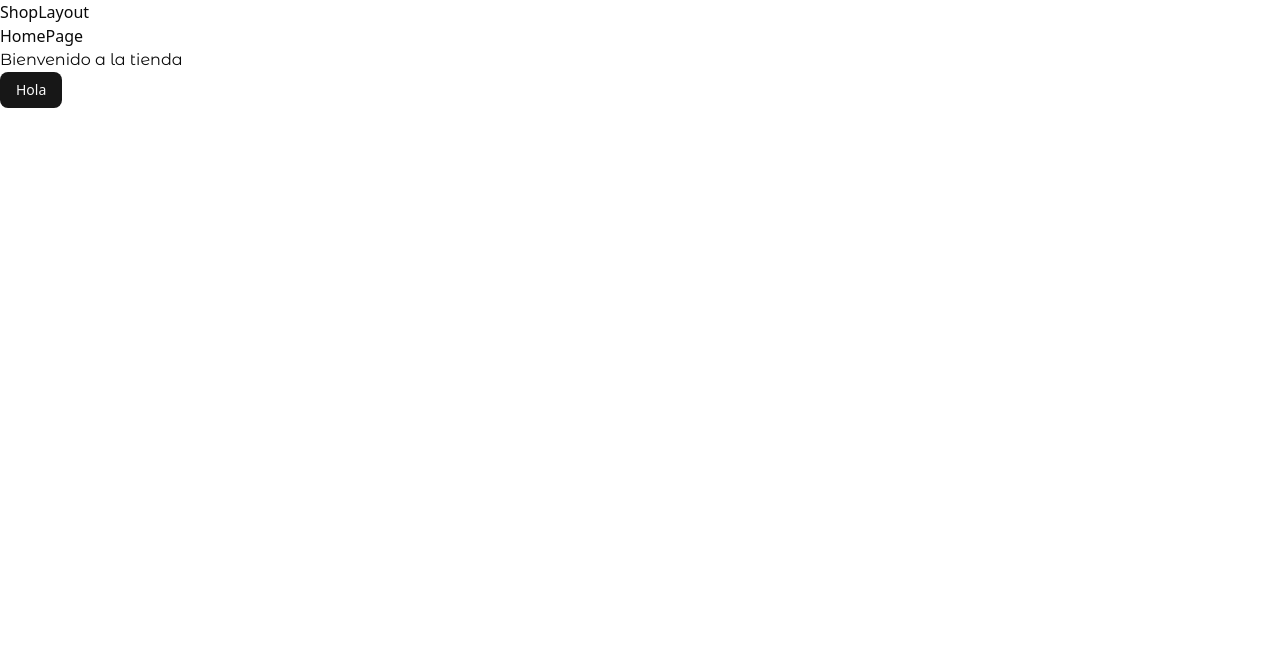
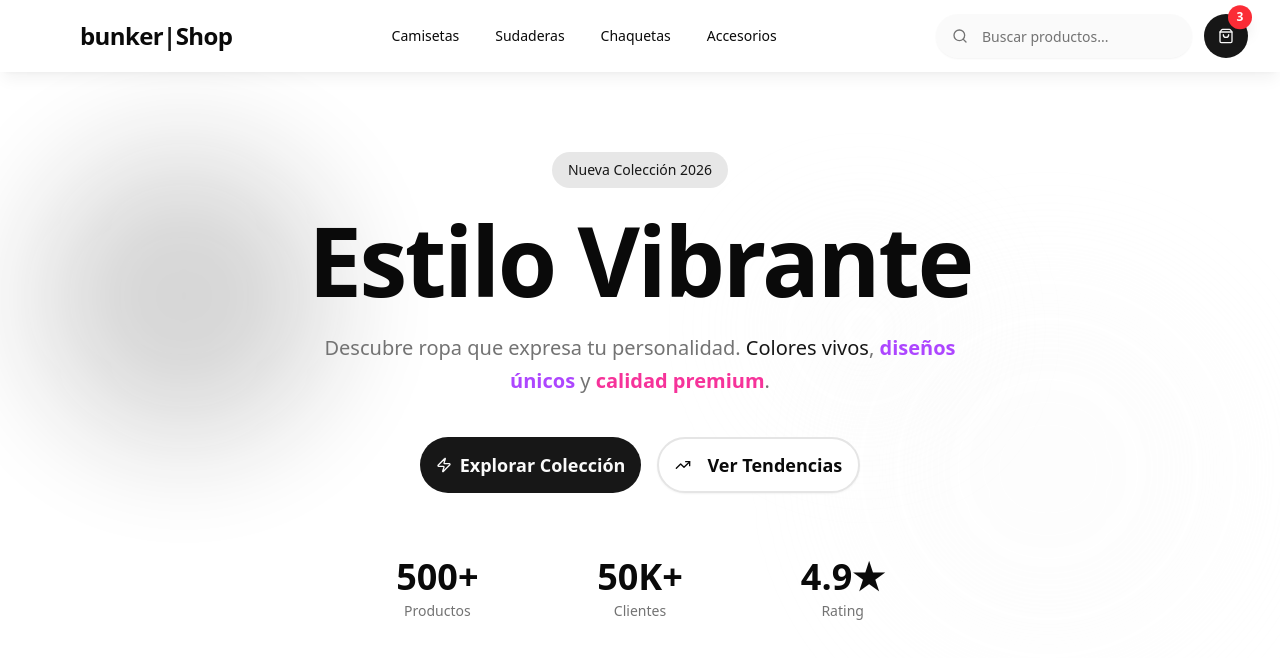
Before and after one commit to EdisonAndresPerez/Plantilla_Venta_Ecommerce, a React (Vite) app: page / in a window 1280 px wide. Shown: the top 658 px of the page. Built offline with nearby package versions, Linux system fonts and the light colour scheme.

Commit message:
creamos componentes header, actions, stats, para separar la logica de un solo componente. tambien organizamos algunas cosas de disenio y tambien hicimos la parte visual con lovable

```diff
--- /dev/null
+++ b/src/components/ui/input.tsx
@@ -0,0 +1,21 @@
+import * as React from "react"
+
+import { cn } from "@/lib/utils"
+
+function Input({ className, type, ...props }: React.ComponentProps<"input">) {
+  return (
+    <input
+      type={type}
+      data-slot="input"
+      className={cn(
+        "file:text-foreground placeholder:text-muted-foreground selection:bg-primary selection:text-primary-foreground dark:bg-input/30 border-input h-9 w-full min-w-0 rounded-md border bg-transparent px-3 py-1 text-base shadow-xs transition-[color,box-shadow] outline-none file:inline-flex file:h-7 file:border-0 file:bg-transparent file:text-sm file:font-medium disabled:pointer-events-none disabled:cursor-not-allowed disabled:opacity-50 md:text-sm",
+        "focus-visible:border-ring focus-visible:ring-ring/50 focus-visible:ring-[3px]",
+        "aria-invalid:ring-destructive/20 dark:aria-invalid:ring-destructive/40 aria-invalid:border-destructive",
+        className
+      )}
+      {...props}
+    />
+  )
+}
+
+export { Input }
--- /dev/null
+++ b/src/shop_front/components/CustomHeader.tsx
@@ -0,0 +1,75 @@
+import { Search, ShoppingBag, Menu, Sparkles } from "lucide-react";
+import { Button } from "@/components/ui/button";
+import { Input } from "@/components/ui/input";
+import { useState } from "react";
+
+export const CustomHeader = () => {
+  const [cartCount] = useState(3);
+
+  return (
+    <header className="sticky top-0 z-50 w-full glass-effect shadow-lg shadow-primary/5">
+      <div className="container mx-auto px-4 lg:px-8">
+        <div className="flex h-18 items-center justify-between py-3">
+          {/* Logo */}
+          <div className="flex items-center space-x-4">
+            <Button variant="ghost" size="icon" className="md:hidden hover:bg-primary/10">
+              <Menu className="h-5 w-5" />
+            </Button>
+            <div className="flex items-center gap-2">
+              <div className="h-10 w-10 rounded-xl button-gradient flex items-center justify-center animate-pulse-glow">
+                <Sparkles className="h-5 w-5 text-white" />
+              </div>
+              <h1 className="text-2xl font-bold tracking-tight">
+                <span className="text-foreground">bunker</span>
+                <span className="text-primary">|</span>
+                <span className="text-gradient">Shop</span>
+              </h1>
+            </div>
+          </div>
+
+          {/* Navigation - Desktop */}
+          <nav className="hidden md:flex items-center space-x-1">
+            {["Camisetas", "Sudaderas", "Chaquetas", "Accesorios"].map((item) => (
+              <a
+                key={item}
+                href="#"
+                className="px-4 py-2 text-sm font-medium rounded-full transition-all duration-300 hover:bg-primary/10 hover:text-primary"
+              >
+                {item}
+              </a>
+            ))}
+          </nav>
+
+          {/* Search and Cart */}
+          <div className="flex items-center space-x-3">
+            <div className="hidden md:flex items-center">
+              <div className="relative group">
+                <Search className="absolute left-4 top-1/2 h-4 w-4 -translate-y-1/2 text-muted-foreground group-focus-within:text-primary transition-colors" />
+                <Input
+                  placeholder="Buscar productos..."
+                  className="pl-11 w-64 h-11 rounded-full border-2 border-transparent bg-muted/50 focus:border-primary focus:bg-white transition-all duration-300"
+                />
+              </div>
+            </div>
+
+            <Button variant="ghost" size="icon" className="md:hidden hover:bg-primary/10 rounded-full">
+              <Search className="h-5 w-5" />
+            </Button>
+
+            <Button
+              size="icon"
+              className="relative button-gradient rounded-full h-11 w-11"
+            >
+              <ShoppingBag className="h-5 w-5" />
+              {cartCount > 0 && (
+                <span className="absolute -top-1 -right-1 h-6 w-6 rounded-full bg-red-500 text-white text-xs font-bold flex items-center justify-center shadow-lg animate-bounce">
+                  {cartCount}
+                </span>
+              )}
+            </Button>
+          </div>
+        </div>
+      </div>
+    </header>
+  );
+};
--- /dev/null
+++ b/src/shop_front/components/CustomJumbotron.tsx
@@ -0,0 +1,54 @@
+import { CustomjumAction } from "./CustomjumAction";
+import { CustomjumStats } from "./CustomjumStats";
+
+interface Props {
+  //titulo de promocion
+  badgeText?: string;
+  title: string;
+  subtitle: string;
+}
+
+export const CustomJumbotron = () => {
+  return (
+    <>
+      {/* Hero Section */}
+      <section className="py-20 px-4 lg:px-8 relative overflow-hidden">
+        {/* Decorative elements */}
+        <div className="absolute top-20 left-10 h-72 w-72 rounded-full bg-primary/20 blur-3xl animate-pulse" />
+        <div className="absolute bottom-10 right-10 h-96 w-96 rounded-full bg-secondary/20 blur-3xl animate-pulse" />
+        <div className="absolute top-40 right-1/4 h-48 w-48 rounded-full bg-accent/20 blur-3xl animate-pulse" />
+
+        <div className="container mx-auto text-center relative z-10">
+          <div className="inline-flex items-center gap-2 px-4 py-2 rounded-full bg-primary/10 text-primary text-sm font-medium mb-6 animate-float">
+            Nueva Colección 2026
+          </div>
+
+          <h1 className="text-5xl lg:text-8xl font-bold tracking-tight mb-6">
+            <span className="text-gradient">Estilo</span>{" "}
+            <span className="text-gradient-secondary">Vibrante</span>
+          </h1>
+
+          <p className="text-xl text-muted-foreground mb-10 max-w-2xl mx-auto leading-relaxed">
+            Descubre ropa que expresa tu personalidad.
+            <span className="text-primary font-medium"> Colores vivos</span>,
+            <span className="text-purple-500 font-semibold">
+              {" "}
+              diseños únicos
+            </span>{" "}
+            y
+            <span className="text-pink-500 font-semibold">
+              {" "}
+              calidad premium
+            </span>
+            .
+          </p>
+
+          {/*  Section Button */}
+          <CustomjumAction />
+          {/* Stats */}
+          <CustomjumStats />
+        </div>
+      </section>
+    </>
+  );
+};
--- /dev/null
+++ b/src/shop_front/components/CustomjumAction.tsx
@@ -0,0 +1,26 @@
+import { Button } from "@/components/ui/button";
+import { TrendingUp, Zap } from "lucide-react";
+
+export const CustomjumAction = () => {
+  return (
+    <>
+      <div className="flex flex-col sm:flex-row gap-4 justify-center items-center">
+        <Button
+          size="lg"
+          className="button-gradient rounded-full px-10 h-14 text-lg font-semibold gap-2"
+        >
+          <Zap className="h-5 w-5" />
+          Explorar Colección
+        </Button>
+        <Button
+          size="lg"
+          variant="outline"
+          className="rounded-full px-10 h-14 text-lg font-semibold border-2 hover:bg-secondary hover:text-white hover:border-secondary transition-all"
+        >
+          <TrendingUp className="h-5 w-5 mr-2" />
+          Ver Tendencias
+        </Button>
+      </div>
+    </>
+  );
+};
--- /dev/null
+++ b/src/shop_front/components/CustomjumStats.tsx
@@ -0,0 +1,21 @@
+export const CustomjumStats = () => {
+  return (
+    <>
+      {/* Stats */}
+      <div className="grid grid-cols-3 gap-8 max-w-xl mx-auto mt-16">
+        {[
+          { value: "500+", label: "Productos" },
+          { value: "50K+", label: "Clientes" },
+          { value: "4.9★", label: "Rating" },
+        ].map((stat) => (
+          <div key={stat.label} className="text-center">
+            <p className="text-3xl lg:text-4xl font-bold text-gradient">
+              {stat.value}
+            </p>
+            <p className="text-sm text-muted-foreground mt-1">{stat.label}</p>
+          </div>
+        ))}
+      </div>
+    </>
+  );
+};
--- a/src/shop_front/layouts/ShopLayout.tsx
+++ b/src/shop_front/layouts/ShopLayout.tsx
@@ -1,11 +1,13 @@
 import { Outlet } from "react-router";
+import { CustomHeader } from "../components/CustomHeader";
+import { CustomJumbotron } from "../components/CustomJumbotron";
 
 export const ShopLayout = () => {
   return (
-    <>
-      <div>ShopLayout</div>
-
+    <div className="min-h-screen">
+      <CustomHeader/>
+      <CustomJumbotron />
       <Outlet />
-    </>
+    </div>
   );
 };
--- a/src/shop_front/pages/home/HomePage.tsx
+++ b/src/shop_front/pages/home/HomePage.tsx
@@ -1,13 +1,9 @@
-import { Button } from "@/components/ui/button";
 
 export const HomePage = () => {
   return (
-    <>
-      <div>HomePage</div>
-      <h1 className="font-montserrat">Bienvenido a la tienda </h1>
+    <div className="min-h-screen">
 
-      <Button>Hola</Button>
-    </>
+    </div>
   );
 };
 
```
